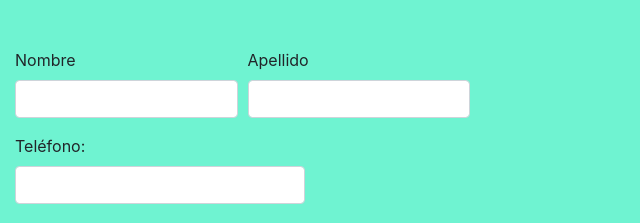
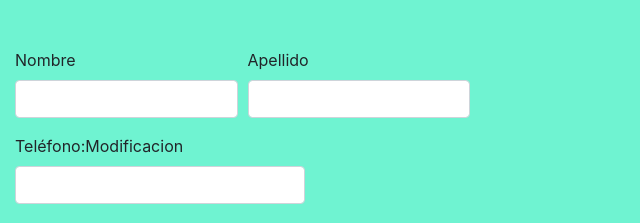
Before and after one commit to Diego5955/Exam23-04-2021, a plain HTML site: page contacto.html in a window 1280 px wide. Shown: the top 223 px of the page, without its empty margins (0-640 px from the left). Drawn offline with nearby package versions, Linux system fonts and the light colour scheme.

Commit message:
Primera rama modificar 2

```diff
--- a/contacto.html
+++ b/contacto.html
@@ -33,7 +33,7 @@
 
 
     <div class="col-md-3 mb-3">
-        <label for="Tel">Teléfono:</label>
+        <label for="Tel">Teléfono:Modificacion</label>
         <input type="text" class="form-control" id="inputAddress">
     </div>
 
```
